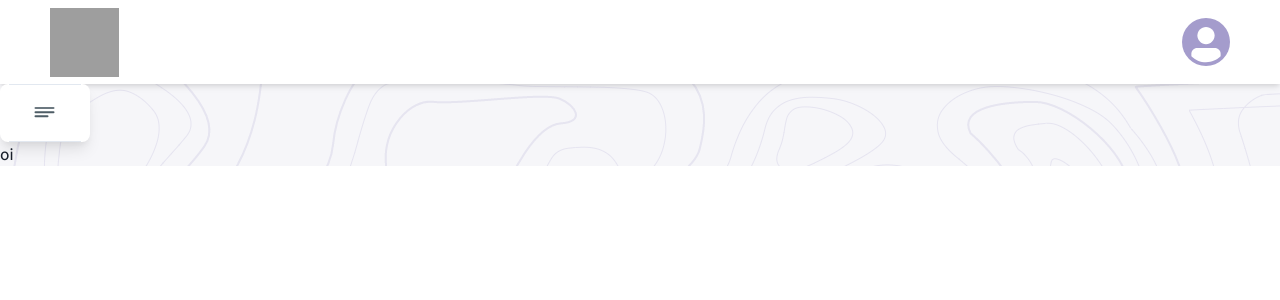
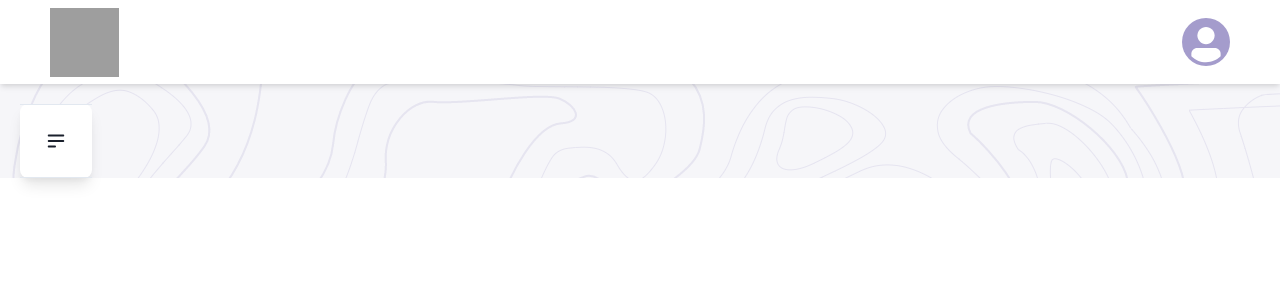
Before and after one commit to YanAnderson-bit/E-Dash, a Next.js app: page /dashboard in a window 1280 px wide. Shown: the top 300 px of the page. Built offline with nearby package versions, Linux system fonts and the light colour scheme; grey boxes are pictures that could not be loaded.

Commit message:
refactores sidebar code

```diff
--- a/package.json
+++ b/package.json
@@ -24,6 +24,7 @@
     "react": "18.2.0",
     "react-dom": "18.2.0",
     "react-hook-form": "^7.46.2",
+    "react-icons": "^4.11.0",
     "typescript": "5.2.2"
   },
   "devDependencies": {
--- a/src/components/Layout.tsx
+++ b/src/components/Layout.tsx
@@ -1,4 +1,4 @@
-import { Box } from '@chakra-ui/react';
+import { Box, HStack } from '@chakra-ui/react';
 import { ReactNode } from 'react';
 import Header from './Header';
 import Sidebar from './Sidebar';
@@ -11,8 +11,10 @@ export default function Layout({ children }: LayoutProps) {
   return (
     <Box bgColor="#F6F6F9" bgImage="/images/background.png">
       <Header />
-      <Sidebar />
-      {children}
+      <HStack>
+        <Sidebar />
+        {children}
+      </HStack>
     </Box>
   );
 }
--- a/src/components/Sidebar.tsx
+++ /dev/null
@@ -1,45 +0,0 @@
-import {
-  Accordion,
-  AccordionButton,
-  AccordionItem,
-  AccordionPanel,
-  Button,
-  Flex,
-  Image,
-  VStack,
-} from '@chakra-ui/react';
-
-export default function Sidebar() {
-  return (
-    <Flex
-      bg="white"
-      justifyContent="center"
-      w="90px"
-      boxShadow="lg"
-      borderRadius="8px"
-    >
-      <Accordion allowToggle>
-        <AccordionItem>
-          <h2>
-            <AccordionButton>
-              <Image alt="menu" src="/svgs/menu.svg" />
-            </AccordionButton>
-          </h2>
-          <AccordionPanel>
-            <VStack>
-              <Button bgColor="white">
-                <Image alt="menu" src="/svgs/home.svg" />
-              </Button>
-              <Button bgColor="white">
-                <Image alt="menu" src="/svgs/cat.svg" />
-              </Button>
-              <Button bgColor="white">
-                <Image alt="menu" src="/svgs/truck.svg" />
-              </Button>
-            </VStack>
-          </AccordionPanel>
-        </AccordionItem>
-      </Accordion>
-    </Flex>
-  );
-}
--- /dev/null
+++ b/src/components/Sidebar/components/MenuButton.tsx
@@ -0,0 +1,20 @@
+import { AccordionButton, Icon } from '@chakra-ui/react';
+import { HiOutlineMenuAlt2 } from 'react-icons/hi';
+
+export default function MenuButton() {
+  return (
+    <AccordionButton
+      _expanded={{
+        borderBottom: '1px',
+        borderBottomColor: '#00000029',
+      }}
+      p="25px"
+    >
+      <Icon
+        fontSize="22px"
+        aria-label="Search database"
+        as={HiOutlineMenuAlt2}
+      />
+    </AccordionButton>
+  );
+}
--- /dev/null
+++ b/src/components/Sidebar/components/SidebarIconButton.tsx
@@ -0,0 +1,23 @@
+import { IconButton } from '@chakra-ui/react';
+import { ReactElement } from 'react';
+
+type SidebarIconButtonProps = {
+  icon: ReactElement;
+  onClick: React.MouseEventHandler<HTMLButtonElement>;
+};
+
+export default function SidebarIconButton({
+  icon,
+  onClick,
+}: SidebarIconButtonProps) {
+  return (
+    <IconButton
+      bg="none"
+      fontSize="22px"
+      aria-label="Form"
+      icon={icon}
+      _hover={{ bg: '#5A4CA7', color: 'white' }}
+      onClick={onClick}
+    />
+  );
+}
--- /dev/null
+++ b/src/components/Sidebar/index.tsx
@@ -0,0 +1,50 @@
+import {
+  Accordion,
+  AccordionItem,
+  AccordionPanel,
+  Flex,
+  VStack,
+} from '@chakra-ui/react';
+
+import MenuButton from './components/MenuButton';
+import SidebarIconButton from './components/SidebarIconButton';
+import { PiHouseSimpleBold } from 'react-icons/pi';
+import { useRouter } from 'next/router';
+import { PiStack } from 'react-icons/pi';
+import { BsTruck } from 'react-icons/bs';
+export default function Sidebar() {
+  const router = useRouter();
+
+  const onClickHome = () => router.push('/dashboard');
+  const onClickStack = () => router.push('/form');
+  const onClickTruck = () => router.push('/map');
+
+  return (
+    <Flex
+      bg="white"
+      justifyContent="center"
+      boxShadow="lg"
+      borderRadius="8px"
+      mx="20px"
+      mt="20px"
+    >
+      <Accordion allowToggle>
+        <AccordionItem>
+          <h2>
+            <MenuButton />
+          </h2>
+          <AccordionPanel>
+            <VStack spacing={5}>
+              <SidebarIconButton
+                onClick={onClickHome}
+                icon={<PiHouseSimpleBold />}
+              />
+              <SidebarIconButton onClick={onClickStack} icon={<PiStack />} />
+              <SidebarIconButton onClick={onClickTruck} icon={<BsTruck />} />
+            </VStack>
+          </AccordionPanel>
+        </AccordionItem>
+      </Accordion>
+    </Flex>
+  );
+}
```
Also changed, not shown: 1 other file (tests, documents, lock files or other folders).
